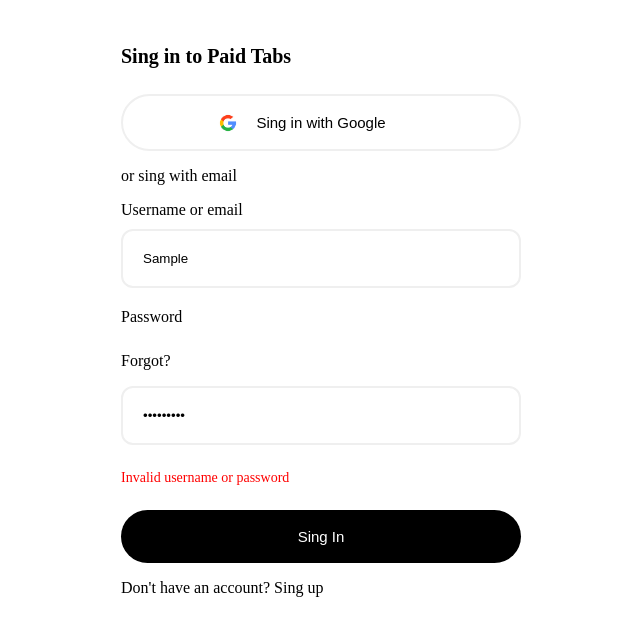
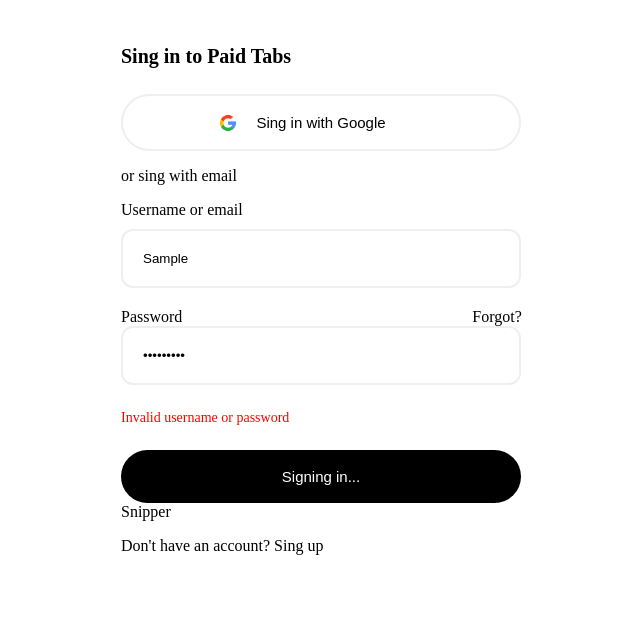
Before and after one commit to ElizPN/music-news, a Next.js app: page /login-page in a window 1280 px wide. Both pictures are taken after typing "Sample", "Sample123" into the empty fields and a click on the button "Sing in with Google". Shown: the top 636 px of the page, without its empty margins (319-959 px from the left). Built offline with nearby package versions, Linux system fonts and the light colour scheme.

Commit message:
implement fake loading

```diff
--- a/components/Login.jsx
+++ b/components/Login.jsx
@@ -1,12 +1,13 @@
 import React from "react";
-import { useLoginData } from "../hooks/UseLoginData";
-import './Login.css'; // Import your CSS file for styling
+import { useLoginData } from "../hooks/useLoginData";
+import "./Login.css"; // Import your CSS file for styling
 
 const Login = () => {
   const {
     username,
     password,
     error,
+    isLoading,
     handleLogin,
     handleChangeUserName,
     hanleOnchangePassword,
@@ -16,8 +17,10 @@ const Login = () => {
     <div className="login-container">
       <h2>Sing in to Paid Tabs</h2>
       <form onSubmit={handleLogin}>
-      <button type="submit" className="google-sign-in-button">Sing in with Google</button>
-      <p>or sing with email</p>
+        <button type="submit" className="google-sign-in-button">
+          Sing in with Google
+        </button>
+        <p>or sing with email</p>
         <label htmlFor="username">Username or email</label>
         <input
           type="text"
@@ -25,8 +28,10 @@ const Login = () => {
           value={username}
           onChange={handleChangeUserName()}
         />
-        <label htmlFor="password">Password</label>
-        <p>Forgot?</p>
+        <div>
+          <label htmlFor="password">Password</label>
+          <span style={{ marginLeft: "290px" }}>Forgot?</span>
+        </div>
         <input
           type="password"
           id="password"
@@ -34,7 +39,10 @@ const Login = () => {
           onChange={hanleOnchangePassword()}
         />
         {error && <p className="error-message">{error}</p>}
-        <button type="submit">Sing In</button>
+        <button type="submit" disabled={isLoading}>
+          {isLoading ? "Signing in..." : "Sign In"}
+        </button>
+        {isLoading && <div className="spinner">Snipper</div>}
         <p>Don't have an account? Sing up </p>
       </form>
     </div>
--- a/hooks/useLoginData.js
+++ b/hooks/useLoginData.js
@@ -4,12 +4,19 @@ export const useLoginData = () => {
   const [username, setUsername] = useState("");
   const [password, setPassword] = useState("");
   const [error, setError] = useState("");
+  const [isLoading, setIsLoading] = useState(false)
 
-  const handleLogin = (e) => {
+  const handleLogin =   (e) => {
     e.preventDefault();
 
+    setIsLoading(true);
+
     if (username === "Liam" && password === "123123") {
-      console.log("Login successful");
+      setTimeout(() => {
+        console.log("Login successful");
+        setIsLoading(false);
+    }, 1000);
+
       setError("");
     } else {
       setError("Invalid username or password");
@@ -28,6 +35,7 @@ export const useLoginData = () => {
     username,
     password,
     error,
+    isLoading,
     handleLogin,
     handleChangeUserName,
     hanleOnchangePassword,
```
